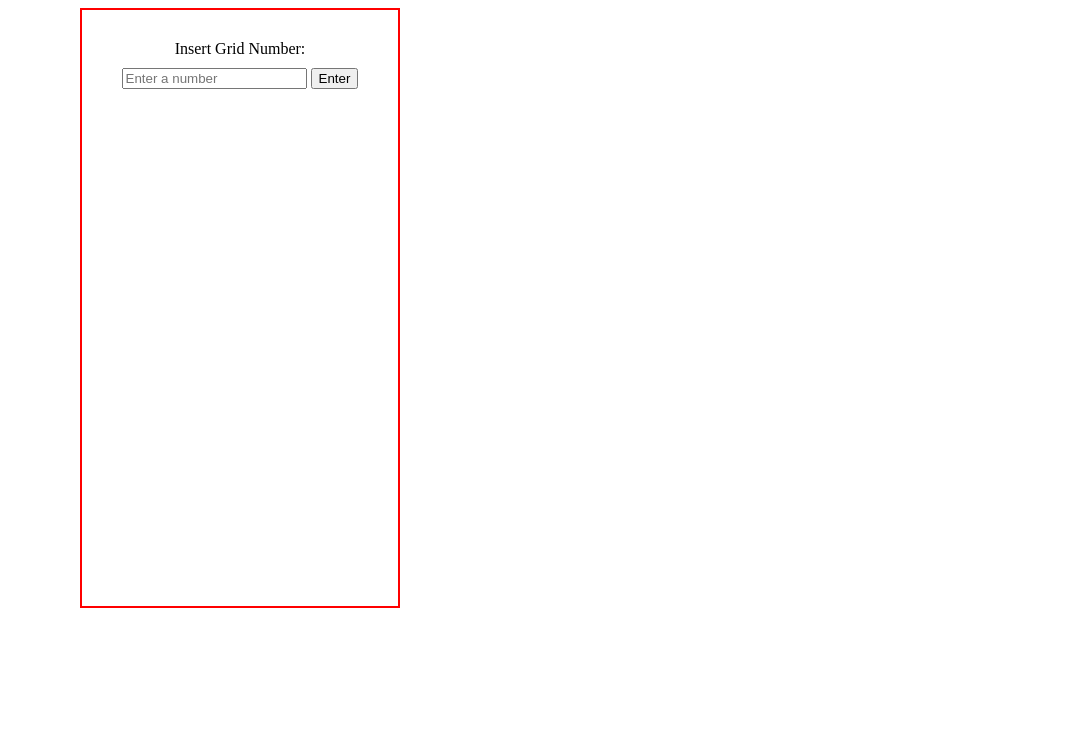
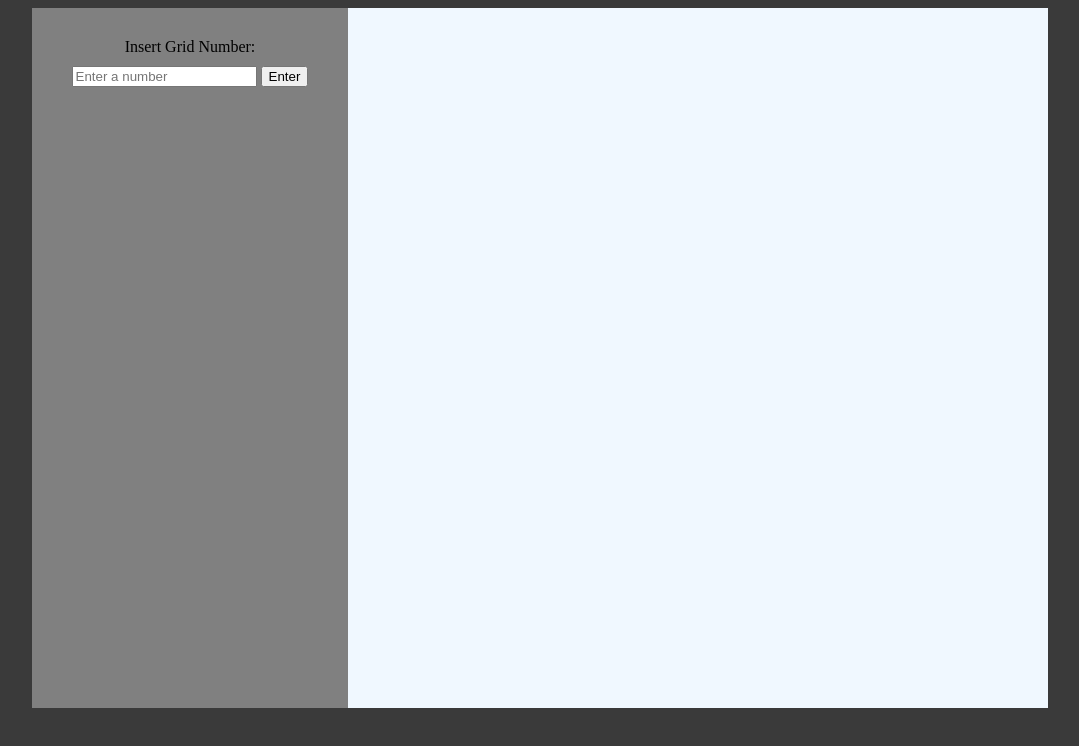
Before and after one commit to FelipeMoonteiro/etch-a-sketch, a plain HTML site: page index.html in a window 1280 px wide. Shown: the whole page, without its empty margins (100-1179 px from the left). Drawn offline with Linux system fonts and the light colour scheme.

Commit message:
Atualização visual

```diff
--- a/myScript.js
+++ b/myScript.js
@@ -20,7 +20,8 @@ function grid(inputGrid){
         for(let i = 0; i < inputGrid; i++){
         const newRow = document.createElement("div");
         newRow.className = "divR " + i;
-        let container = document.getElementById("container").appendChild(newRow);
+        document.getElementById("container").appendChild(newRow);
+
 
 
 
--- a/styles.css
+++ b/styles.css
@@ -2,8 +2,9 @@
     display: flex;
     align-items: center;
     flex-direction: column;
-    border: 2px red solid;
+    /* border: 4px red solid; */
     padding: 30px;
+    background-color: grey;
 }
 
 #write-click{
@@ -15,25 +16,27 @@
     /* align-items: center; */
     /* justify-content: center; */
     flex-wrap: wrap;
-    width: 600px;
-    height: 600px;
+    width: 700px;
+    height: 700px;
     /* border: 2px red solid; */
+    background-color: aliceblue;
 }
 
 
 .divR {
     display: flex;
     width: 100%;
-    border: 2px green solid;
+    /* border: 4px black solid; */
 }
 
 .divD {
     width: 100%;
     height: 100%;
-    /* border: 2px blue solid; */
+    border: 2px black solid;
 }
 
 body{
     display: flex;
     justify-content: center;
+    background-color: rgb(58, 58, 58);
 }
```
